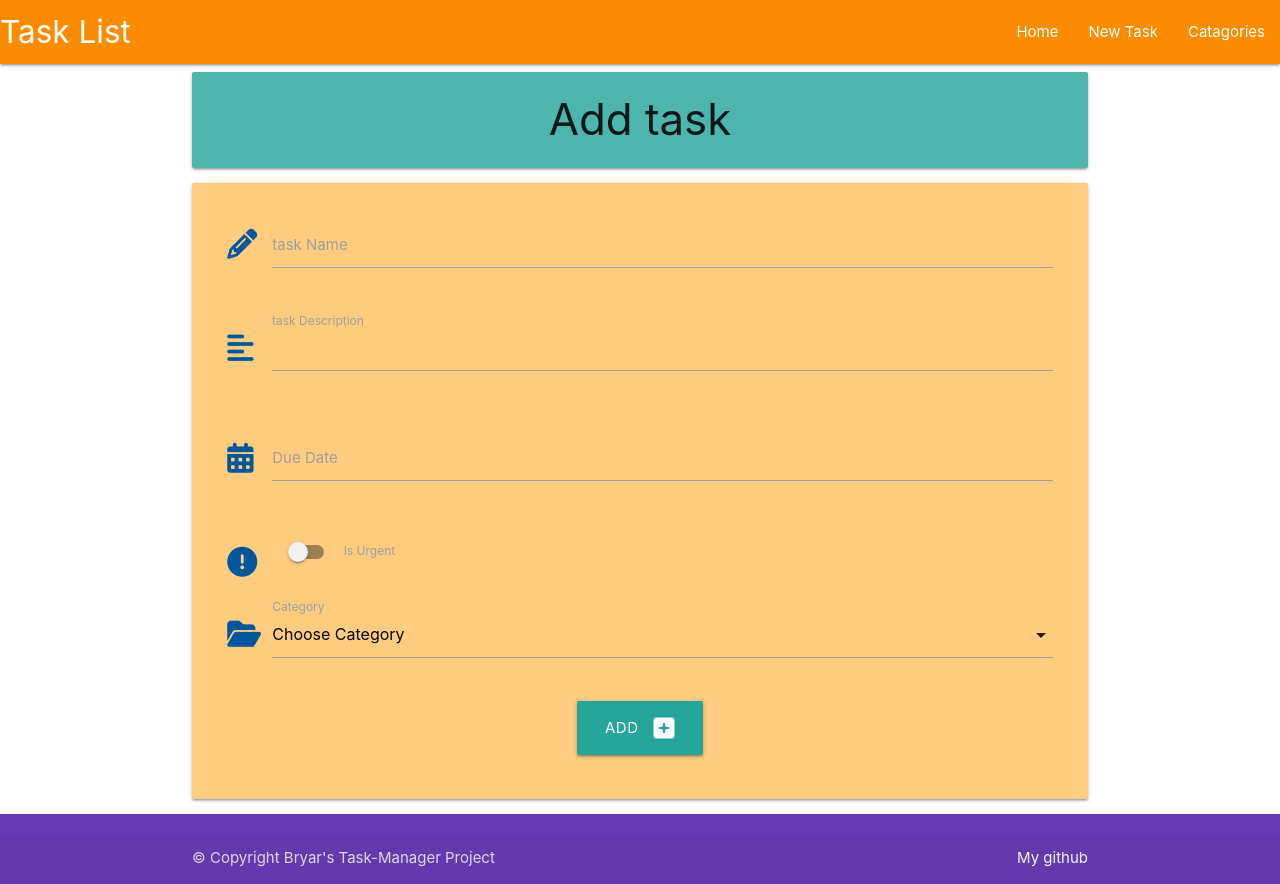
After one commit to Bryaro/Task, a Flask app: page /add_task in a window 1280 px wide. The commit adds this page. Run offline with Flask 3, Linux system fonts and the light colour scheme.

Commit message:
Add new html add_task.html

```diff
--- a/taskmanager/routes.py
+++ b/taskmanager/routes.py
@@ -40,3 +40,20 @@ def delete_category(category_id):
     db.session.delete(category)
     db.session.commit()
     return redirect(url_for("categories"))
+
+
+@app.route("/add_task", methods=["GET", "POST"])
+def add_task():
+    categories = list(Category.query.order_by(Category.category_name).all())
+    if request.method == "POST":
+        task = Task(
+            task_name=request.form.get("task_name"),
+            task_description=request.form.get("task_description"),
+            is_urgent=bool(True if request.form.get("is_urgent") else False),
+            due_date=request.form.get("due_date"),
+            category_id=request.form.get("category_id")
+        )
+        db.session.add(task)
+        db.session.commit()
+        return redirect(url_for("home"))
+    return render_template("add_task.html", categories=categories)
--- a/taskmanager/static/js/script.js
+++ b/taskmanager/static/js/script.js
@@ -1,4 +1,16 @@
-document.addEventListener('DOMContentLoaded', function() {
-    let sidenav = document.querySelectorAll('.sidenav');
-    M.Sidenav.init(sidenav);
+document.addEventListener("DOMContentLoaded", function() {
+  // sidenav initialization
+  let sidenav = document.querySelectorAll(".sidenav");
+  M.Sidenav.init(sidenav);
+
+  // datepicker initialization
+  let datepicker = document.querySelectorAll(".datepicker");
+  M.Datepicker.init(datepicker, {
+      format: "dd mmmm, yyyy",
+      i18n: {done: "Select"}
   });
+
+  // select initialization
+  let selects = document.querySelectorAll("select");
+  M.FormSelect.init(selects);
+});
--- /dev/null
+++ b/taskmanager/templates/add_task.html
@@ -0,0 +1,65 @@
+{% extends "base.html" %}
+{% block content %}
+
+<h3 class="card-panel teal lighten-2 center-align">Add task</h3>
+
+<div class="row card-panel orange lighten-3">
+  <form class="col s12" method="POST" accept="{{ url_for('add_task') }}">
+    <div class="row">
+      <div class="input-field col s12">
+        <i class="fas fa-pencil-alt prefix light-blue-text text-darken-4"></i>
+        <input id="task_name" name="task_name" maxlength="50" type="text" class="validate" required>
+        <label for="task_name">task Name</label>
+      </div>
+    </div>
+    <div class="row">
+      <div class="input-field col s12">
+        <i class="fas fa-align-left prefix light-blue-text text-darken-4"></i>
+        <textarea id="task_description" name="task_description" maxlength="50" type="text"
+          class="materialize-textarea validate" required>
+          </textarea>
+        <label for="task_description">task Description</label>
+      </div>
+    </div>
+    <div class="row">
+      <div class="input-field col s12">
+        <i class="fas fa-calendar-alt prefix light-blue-text text-darken-4"></i>
+        <input id="due_date" name="due_date" type="text" class="datepicker validate" required>
+        <label for="due_date">Due Date</label>
+      </div>
+    </div>
+    <div class="row">
+      <div class="input-field col s12">
+          <div class="switch">
+              <i class="fas fa-exclamation-circle prefix light-blue-text text-darken-4"></i>
+              <label for="is_urgent">
+                  <input id="is_urgent" name="is_urgent" type="checkbox">
+                  <span class="lever"></span>
+                  Is Urgent
+              </label>
+          </div>
+      </div>
+  </div>
+  <div class="row">
+    <div class="input-field col s12">
+        <i class="fas fa-folder-open prefix light-blue-text text-darken-4"></i>
+        <select id="category_id" name="category_id" class="validate" required>
+            <option value="" disabled selected>Choose Category</option>
+            {% for category in categories %}
+                <option value="{{ category.id }}">{{ category.category_name }}</option>
+            {% endfor %}
+        </select>
+        <label for="category_id">Category</label>
+    </div>
+</div>
+    <div class="row">
+      <div class="col s12 center-align ">
+        <button type="submit" class="btn-large light-orange darken-3">
+          Add <i class="fas fa-plus-square right"></i>
+        </button>
+      </div>
+    </div>
+  </form>
+</div>
+
+{% endblock %}
--- a/taskmanager/templates/base.html
+++ b/taskmanager/templates/base.html
@@ -22,15 +22,15 @@
                 <a href="#" data-target="mobile-demo" class="sidenav-trigger"><i class="fas fa-bars"></i></a>
                 <ul class="right hide-on-med-and-down">
                     <li><a href="{{ url_for('home')}}">Home</a></li>
-                    <li><a href="">New Task</a></li>
-                    <li><a href="{{ url_for('categories')}}">Catagories</a></li>
+                    <li><a href="{{ url_for('add_task') }}">New Task</a></li>
+                    <li><a href="{{ url_for('categories') }}">Catagories</a></li>
                 </ul>
             </div>
         </nav>
 
         <ul class="sidenav" id="mobile-demo">
             <li><a href="{{ url_for('home')}}">Home</a></li>
-            <li><a href="">Task</a></li>
+            <li><a href="{{ url_for('add_task') }}">Task</a></li>
             <li><a href="{{ url_for('categories')}}">Catagories</a></li>
         </ul>
 
```
Also changed, not shown: taskmanager/templates/tasks.html (+8 -0 lines).
